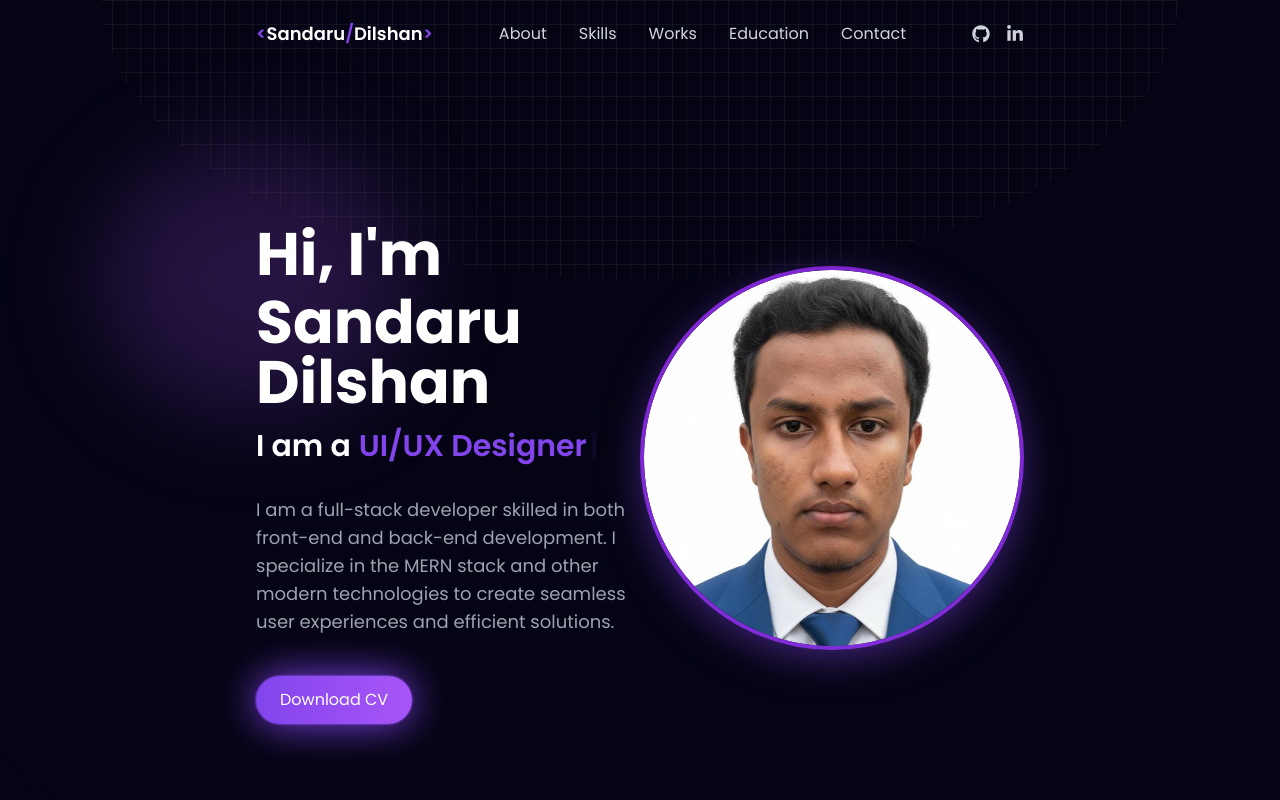
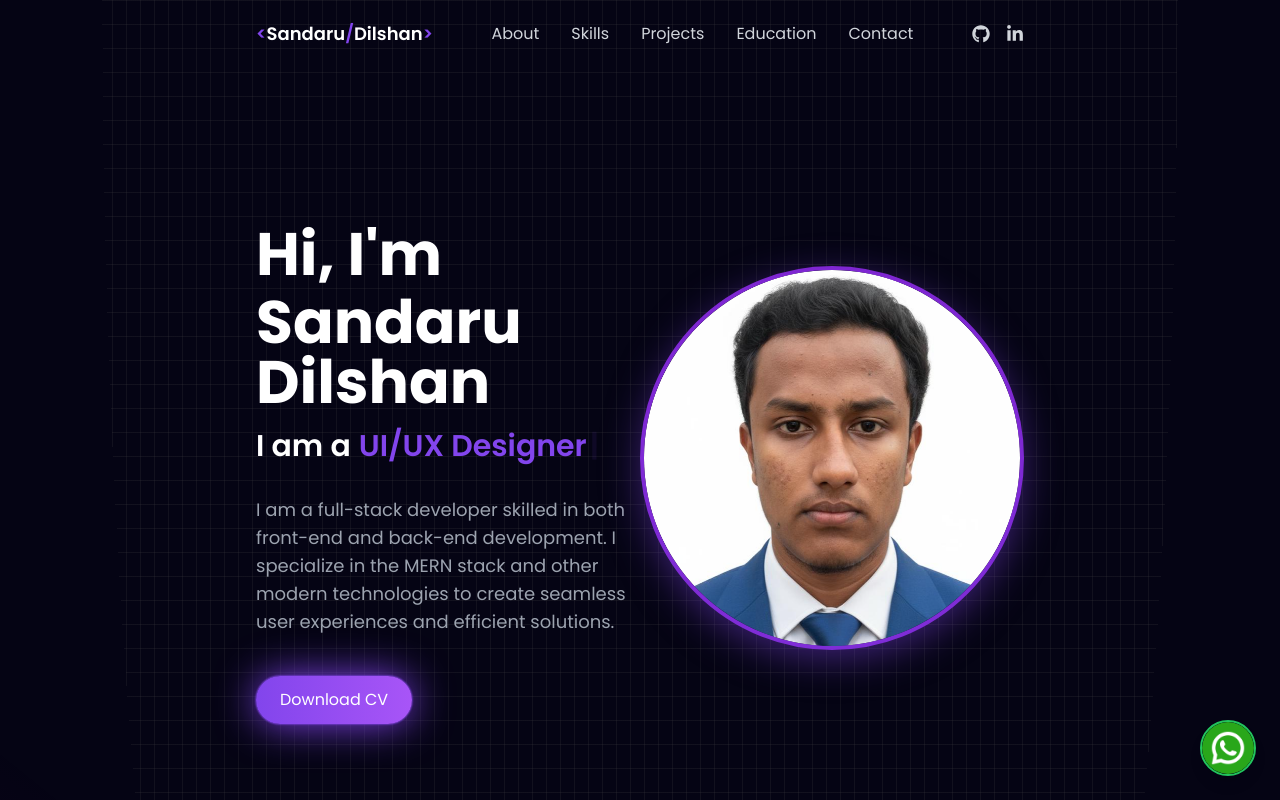
Before and after one commit to Sandaru03/Portfolio-Website, a React (Vite) app: page / in a window 1280 px wide. Shown: the top 800 px of the page. Built offline with nearby package versions, Linux system fonts and the light colour scheme.

Commit message:
Whatsapp Chat Button Add

```diff
--- a/src/App.jsx
+++ b/src/App.jsx
@@ -7,17 +7,19 @@ import Work from './components/Work/Work'
 import Education from "./components/Education/Education";
 import Contact from './components/Contact/Contact'
 import BlurBlob from './BlurBlob'
-
+import whatsappIcon from './assets/whatsapp.png';
 
 const App = () => {
+  return (
+    <div className="bg-[#050414] relative min-h-screen">
 
-  return (
-    <div className="bg-[#050414]">
+      {/* Background blur effect */}
+      <BlurBlob position={{ top: '35%', left: '20%' }} size={{ width: '30%', height: '40%' }} />
 
-      <BlurBlob position={{top: '35%', left: '20%' }} size={{width: '30%', height: '40%'}}></BlurBlob>
-
+      {/* Grid pattern overlay */}
       <div className="absolute inset-0 bg-[linear-gradient(to_right,#4f4f4f2e_1px,transparent_1px),linear-gradient(to_bottom,#4f4f4f2e_1px,transparent_1px)] bg-[size:14px_24px] [mask-image:radial-gradient(ellipse_60%_50%_at_50%_0%,#000_70%,transparent_100px)]"></div>
 
+      {/* Main content */}
       <div className="relative pt-20">
         <Navbar />
         <About />
@@ -28,8 +30,33 @@ const App = () => {
         <Footer />
       </div>
 
+      {/* WhatsApp Floating Button with animation + tooltip */}
+      <div className="fixed bottom-6 right-6 z-50 group">
+        <a
+          href="https://wa.me/94702216447"
+          target="_blank"
+          rel="noopener noreferrer"
+          className="relative block"
+        >
+          {/* Tooltip */}
+          <span className="absolute bottom-16 right-1/2 translate-x-1/2 mb-2 text-sm bg-white text-black px-3 py-1 rounded-md opacity-0 group-hover:opacity-100 transition-opacity duration-300">
+            Contact me!
+          </span>
+
+          {/* Animated pulse ring */}
+          <span className="absolute inset-0 rounded-full animate-ping bg-green-500 opacity-30"></span>
+
+          {/* WhatsApp icon */}
+          <img
+            src={whatsappIcon}
+            alt="WhatsApp Chat"
+            className="w-14 h-14 rounded-full shadow-lg border-2 border-green-500 hover:scale-110 hover:shadow-green-400/70 transition-transform duration-300 relative z-10"
+          />
+        </a>
+      </div>
+
     </div>
-  )
-}
+  );
+};
 
-export default App
+export default App;
--- a/src/components/Navbar/Navbar.jsx
+++ b/src/components/Navbar/Navbar.jsx
@@ -35,7 +35,7 @@ export const Navbar = () => {
   const menuItems = [
     { id: 'about', label: 'About' },
     { id: 'skills', label: 'Skills' },
-    { id: 'work', label: 'Works' },
+    { id: 'work', label: 'Projects' },
     { id: 'education', label: 'Education' },
     { id: 'contact', label: 'Contact' },
   ];
```
Also changed, not shown: src/assets/whatsapp.png (added).
